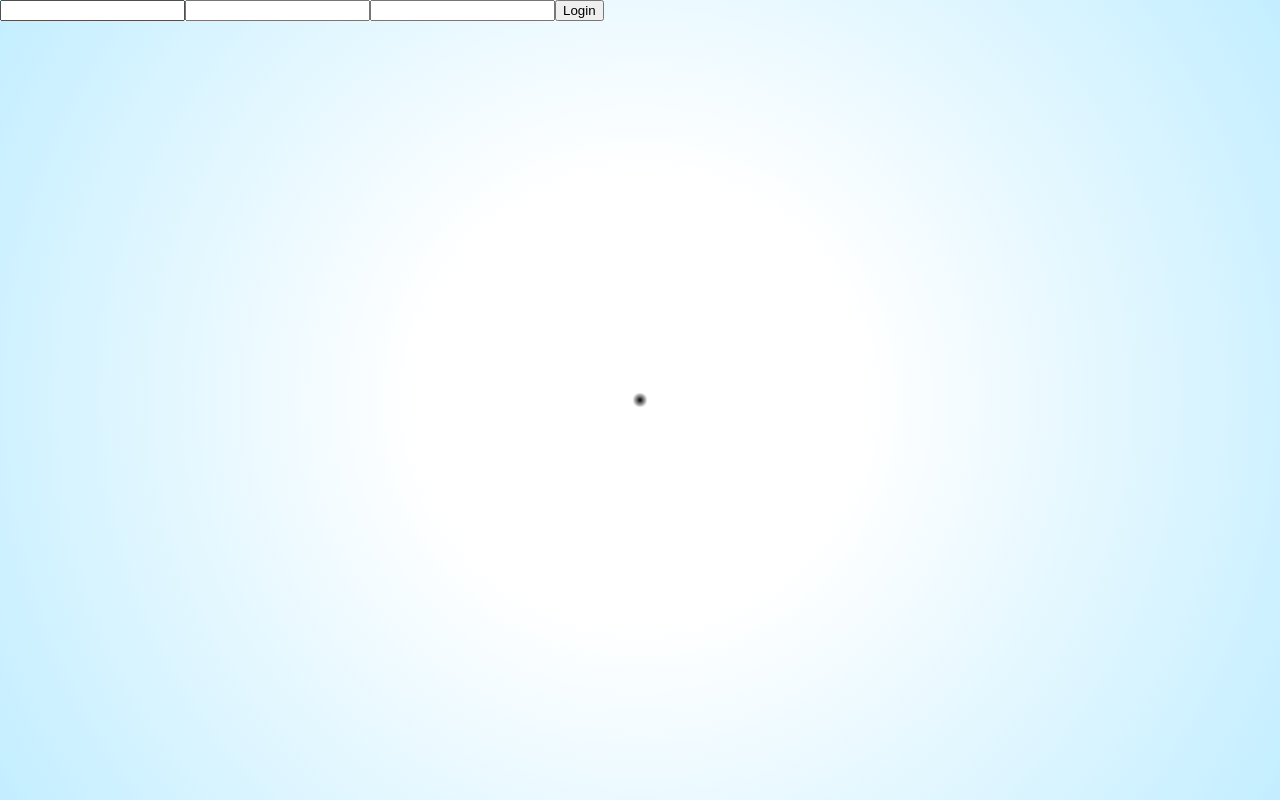
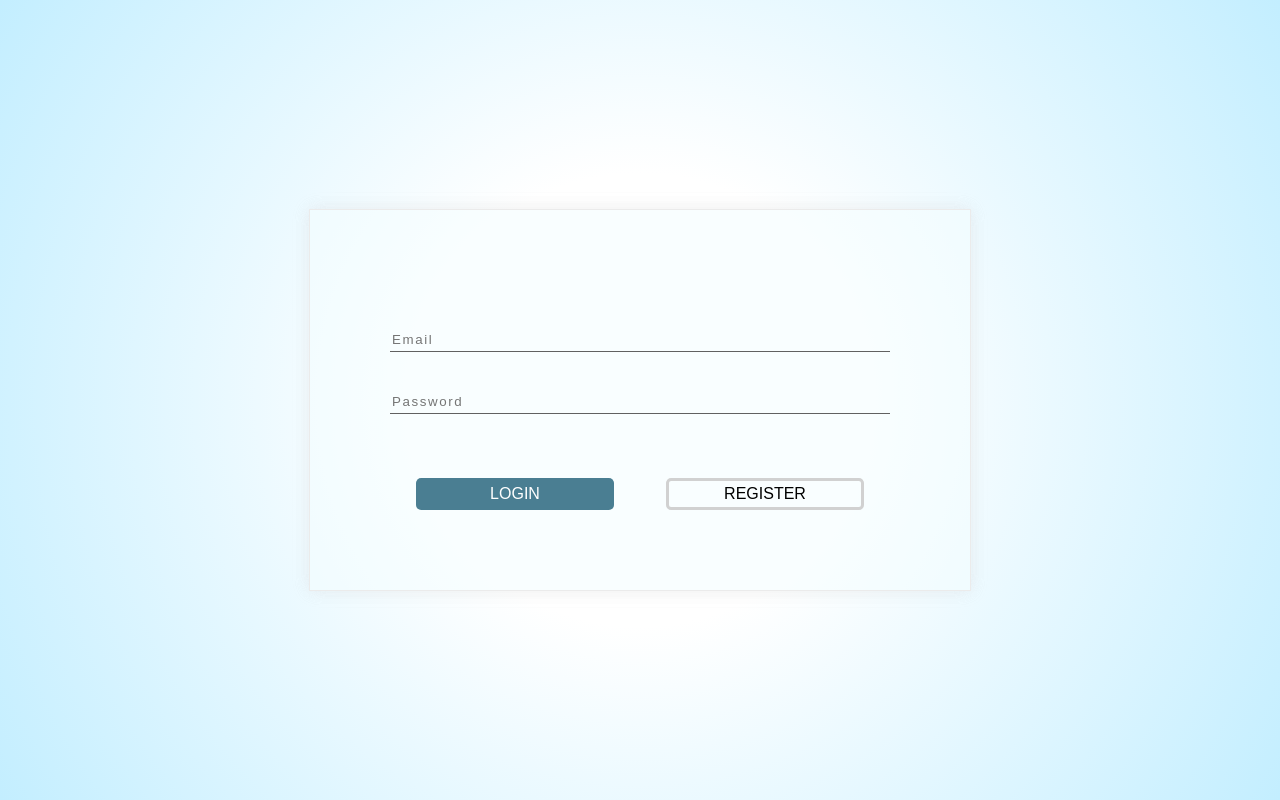
Before and after one commit to cristianoferro/Upskill-React-Project, a React (Create React App) app: page / in a window 1280 px wide. Built offline with nearby package versions, Linux system fonts and the light colour scheme.

Commit message:
login page design finished

```diff
--- a/src/components/Login.js
+++ b/src/components/Login.js
@@ -27,24 +27,34 @@ const containerVariants = {
 const Login = () => {
 
     return(
-        <div className="login-page">
-            <form>
-                <input type="text"/>
-                <input type="text"/>
-                <input type="text"/>
+        <motion.div className="login-page"
+            variants={containerVariants}
+            initial="hidden"
+            animate="visible"
+            exit="exit">
+            <form method="post" className="login-form">
+            <div class="log-input">
+              <input type="email" id="email" placeholder="Email"/>
+            </div>
 
+            <div class="group log-input">
+                <input type="password" id="password" placeholder = "Password"/>
+            </div>
+              <div className="buttons-wrap">
                 <Link to="/initial">
-                    <motion.button
-                        variants={containerVariants}
-                        initial="hidden"
-                        animate="visible"
-                        exit="exit"
-                    >
-                        Login
-                    </motion.button>
-                </Link>
+                      <button className="log-form-btn">
+                          Login
+                      </button>
+                  </Link>
+                  <Link to="/register">
+                      <button className="log-form-btn register">
+                          Register
+                      </button>
+                  </Link>
+              </div>
+
             </form>
-        </div>
+        </motion.div>
     )
 }
 
--- a/src/styles/App.scss
+++ b/src/styles/App.scss
@@ -4,13 +4,30 @@ body {
   background: rgb(195, 238, 255);
   background: radial-gradient(
     circle,
-    rgb(0, 0, 0) 0%,
+    //aditional for testing purposes
+    rgb(255, 255, 255) 0%,
     rgb(255, 255, 255) 1%,
     rgb(255, 255, 255) 30%,
     rgb(195, 238, 255) 100%
   );
   overflow: hidden;
 }
+a {
+  text-decoration: none;
+}
 
+input[type="text"],
+input[type="email"],
+input[type="password"],
+textarea,
+select {
+  background: transparent;
+  border: none;
+  letter-spacing: 0.1rem;
+  text-transform: uppercase;
+  text-transform: none;
+  outline: none;
+  width: 100%;
+}
 @import "./initial";
 @import "./login";
--- a/src/styles/_login.scss
+++ b/src/styles/_login.scss
@@ -2,4 +2,63 @@
   position: relative;
   width: 100vw;
   height: 100vh;
+  display: flex;
+  justify-content: center;
+  align-items: center;
 }
+
+.log-input {
+  display: block;
+  color: #616161;
+  width: 100%;
+  border: none;
+  border-radius: 0;
+  border-bottom: 1px solid #616161;
+  padding: 2.5rem 0 0.2rem 0;
+}
+.log-input:focus {
+  outline: none;
+}
+
+.login-form {
+  background-color: #f4feff81;
+  width: 500px;
+  margin: 4em auto;
+  padding: 5rem 5rem 5rem 5rem;
+  border: 1px solid #ebebeb;
+  box-shadow: #d3d3d333 0 0 1rem 0, #d3d3d333 0 0 1rem 0;
+}
+
+.buttons-wrap {
+  display: flex;
+  justify-content: space-around;
+  margin-top: 8vh;
+  a {
+    width: 100%;
+    margin: 0 2vw;
+  }
+}
+
+.log-form-btn {
+  display: flex;
+  justify-content: center;
+  align-items: center;
+  padding: 0 1vw;
+  width: 100%;
+  height: 4vh;
+  border-radius: 0.4vw;
+  cursor: pointer;
+  border: none;
+  background-color: rgb(74, 126, 146);
+  font-size: 16px;
+  color: #fff;
+  text-transform: uppercase;
+  position: relative;
+  z-index: 1;
+  outline: none;
+}
+.register {
+  border: #d1d1d1 0.2rem solid;
+  background-color: transparent;
+  color: black;
+}
```
